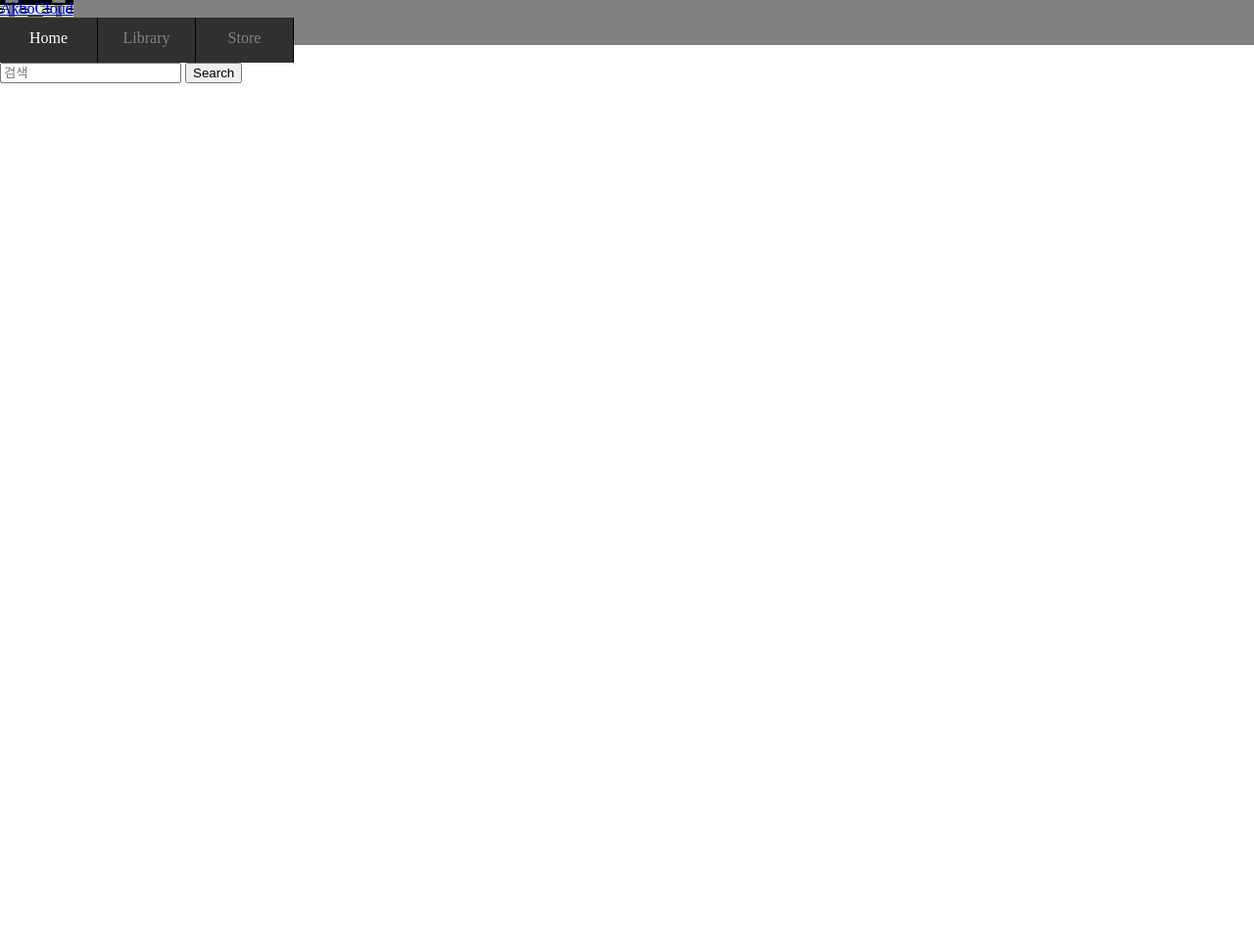
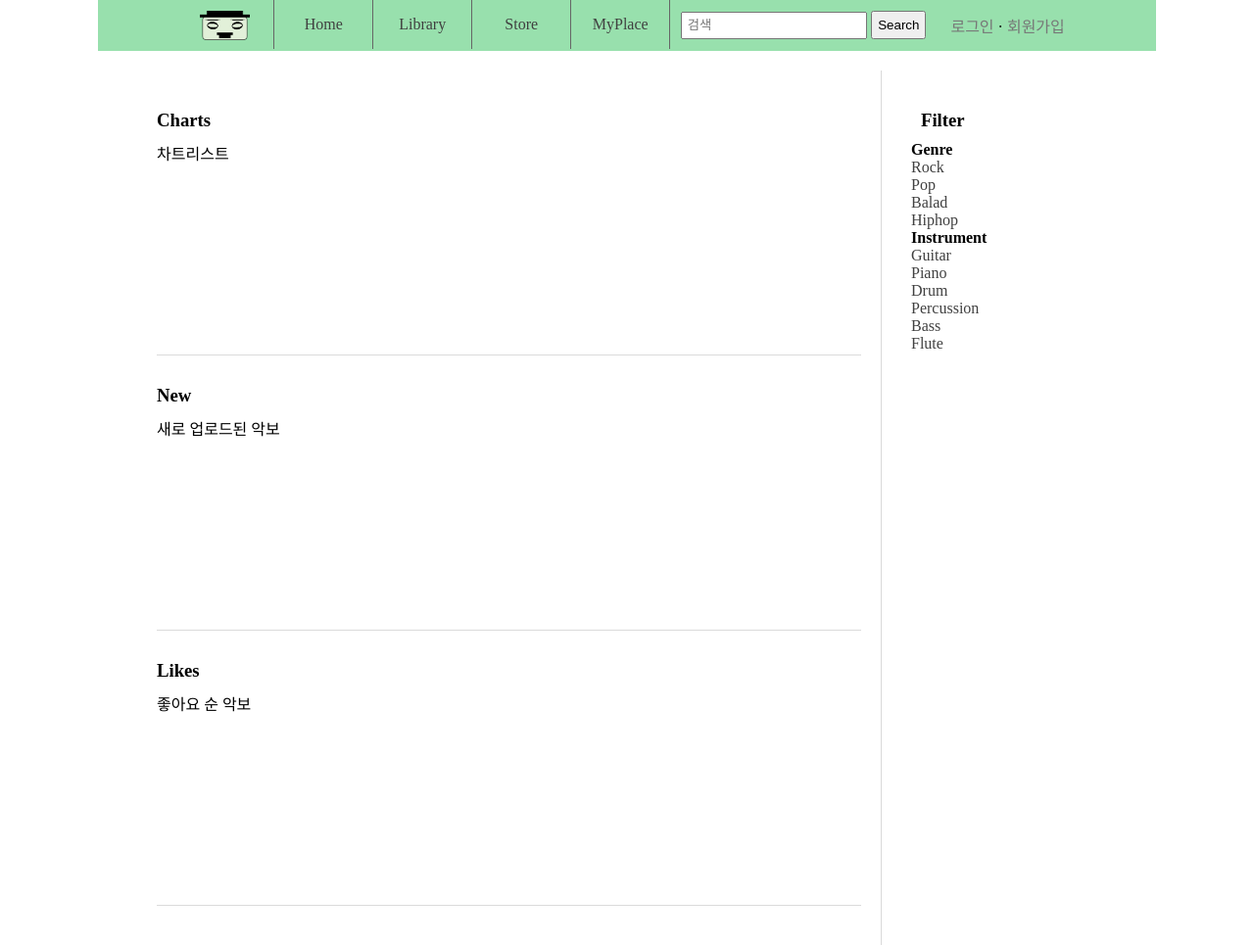
Before and after one commit to dhdnjswnd/akbocloud, a plain HTML site: page index.html in a window 1280 px wide. Shown: the whole page at 98% size. Before the commit the page ends 800 px from the top, so only its background shows below. Drawn offline with Linux system fonts and the light colour scheme.

Commit message:
Update index.html

```diff
--- a/index.html
+++ b/index.html
@@ -5,99 +5,188 @@
     <title>AKBO CLOUD</title>
     <meta charset="utf-8">
     <style>
-        body {
-            margin: 0;
+        * {
+            margin: 0px;
+            padding: 0px;
         }
 
-        div {
+        body {
+            font: 17px;
+        }
+
+        a {
+            text-decoration: none;
+            color: #404040;
+        }
+
+        li {
+            list-style: none;
+        }
+
+        #menuBar {
+            overflow: hidden;
+            background: #98E0AD;
+        }
+
+        #menuBar_left ul {
+            width: 505px;
+            overflow: visible;
+        }
+
+        #menuBar_left ul li {
+            float: left;
+            width: 100px;
+            line-height: 50px;
+            text-align: center;
+            background: #98E0AD;
+            border-right: 1px solid rgb(102, 102, 102);
+
+        }
+
+        #menuBar_left ul li a {
             display: block;
         }
 
-        li {
-            float: left;
+        #menuBar_left ul li a:hover {
+            background: #138535;
+            color: #fff;
         }
 
-        ul {
-            list-style-type: none;
-            padding: 0px;
-            margin: 0;
+        #menuBar_left ul li input {
+            padding: 5px;
+            font-size: 14px;
+            margin-left: 12px;
+            border: 1px;
         }
 
-        .header__navMenu>li>a {
-            width: 100px;
-            border-right: 1px solid black;
-            display: block;
-            padding: 12px 0;
-            height: 46px;
-            box-sizing: border-box;
-            text-align: center;
-
-            background-color: rgb(48, 48, 48);
-            text-decoration: none;
+        #menuBar_middle {
+            padding: 11px;
         }
 
-        .active {
-            color: white;
+        .headerSearch__input {
+            padding: 4.5px;
         }
 
-        .inactive {
-            color: gray;
+        .home_main {
+            height: 250px;
+            border-bottom: 1px solid rgb(219, 219, 219);
+            margin: 30px;
+            margin-right: 0px;
         }
 
-        .header_Search {
-            padding: 10px 10px 10px;
+        .filter {
+            margin: 20px;
+            padding: 30px;
+            width: 200px;
+            border-left: 1px solid rgb(218, 218, 218);
         }
 
-        .header__inner {
-            padding: 0px;
+        .center_main {
+            margin: 0 auto;
+            display: flex;
+            flex-direction: row;
+            justify-content: center;
             width: 1080px;
-            display: flex;
         }
 
-        .header {
-            width: 100%;
-            background-color: gray;
-            height: 46px;
+        #menuBar_right {
+            padding: 14px;
         }
 
-        .header__logoLink {
-            background-image: url(header_logo.png);
-            background-position-x: 12px;
-            background-size: 48px 22px;
-            width: 69px;
-            margin-left: unset;
-            text-shadow: none;
+        #sign a {
+            color: #777777;
+        }
+
+        #sign a:hover {
+            color: black;
+        }
+
+        .main_left {
+            flex: auto;
+            margin: 30px;
+            margin-right: 0px;;
+        }
+        .main_left div h3{
+            padding-bottom: 10px;
         }
     </style>
-
 </head>
 
 <body>
-    <header role="banner" class="header">
-        <div class="header__inner">
-            <div class="header_left">
-                <div class="header__logo">
-                    <a href="/" title="Home" class="header__logoLink">AkboCloud</a>
-
-                </div>
-                <ul class="header__navMenu left">
+    <div class="container_v">
+        <div id=menuBar class="center_main">
+            <div id="menuBar_left" class="navi">
+                <ul>
+                    <li><a><img src="header_logo.png" width="100%"
+                                style="height: 30px; width: auto; vertical-align: middle;"></a>
+                    </li>
                     <li><a href="#" class="active">Home</a></li>
                     <li><a href="#" class="inactive">Library</a></li>
-                    <li><a href="#" class="inactive"> Store</a></li>
+                    <li><a href="#" class="inactive">Store</a></li>
+                    <li><a href="#" class="inactive">MyPlace</a></li>
                 </ul>
             </div>
-
-        </div>
-        <div class="header_middle">
-                <div class="header_search" role="search">
-                    <form class="headerSearch">
-                        <input class="headerSearch__input" placeholder="검색" type="search" autocomplete="off">
-                        <button class="headerSearch__submit submit" type="submit">Search</button>
-                    </form>
+            <div id="menuBar_middle" class="navi">
+                <form class="headerSearch">
+                    <input class="headerSearch__input" placeholder="검색" type="search" autocomplete="off">
+                    <button type="submit" style="padding: 5px;">Search</button>
+                </form>
+            </div>
+            <div id="menuBar_right" class="navi">
+                <div id="sign">
+                    <a href="#">로그인</a>
+                    ·
+                    <a href="#">회원가입</a>
                 </div>
             </div>
-    </header>
+        </div>
 
+        <div class="main center_main">
+            <div class="main_left" style="width: 100%-200px;">
+                <div class="charts_top home_main">
+                    <h3>Charts</h3>
+                    <div class= "chart_list">
+                        차트리스트
+                    </div>
+                </div>
+                <div class="charts_new home_main">
+                    <h3>New</h3>
+                    <div class= "new_list">
+                        새로 업로드된 악보
+                    </div>
+                </div>
+                <div class="popular_up home_main">
+                    <h3>Likes</h3>
+                    <div class= "like_list">
+                        좋아요 순 악보
+                    </div>
+                </div>
+            </div>
+            <div class="filter">
+                <h3 style="margin: 10px;">Filter</h3>
+                <div class="filter_genre">
+                    <h4>Genre</h4>
+                    <ul class="Genre">
+                        <li><a href="#">Rock</a></li>
+                        <li><a href="#">Pop</a></li>
+                        <li><a href="#">Balad</a></li>
+                        <li><a href="#">Hiphop</a></li>
+                    </ul>
+                </div>
+                <div class="filter_instrument">
+                    <h4>Instrument</h4>
+                    <ul class="Instrument">
+                        <li><a href="#">Guitar</a></li>
+                        <li><a href="#">Piano</a></li>
+                        <li><a href="#">Drum</a></li>
+                        <li><a href="#">Percussion</a></li>
+                        <li><a href="#">Bass</a></li>
+                        <li><a href="#">Flute</a></li>
+                    </ul>
+                </div>
+            </div>
+        </div>
+    </div>
 
 </body>
 
```
